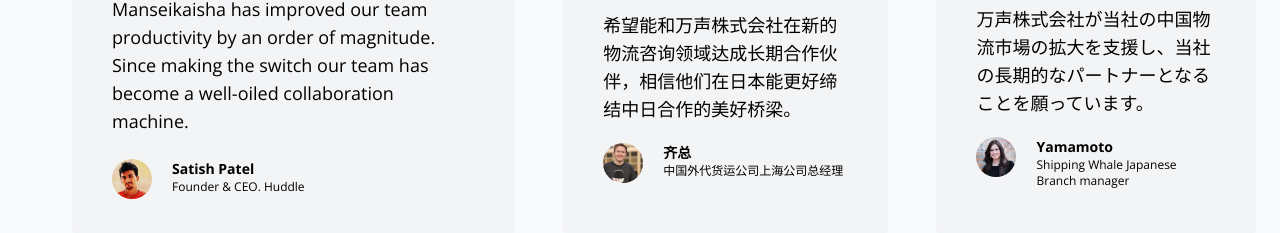
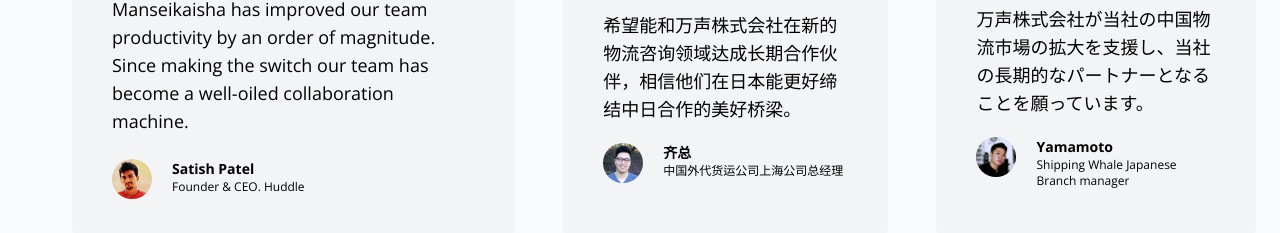
Before and after one commit to lookingforcharlie/fylolandingpage, a website: page index.html in a window 1280 px wide. Shown: the part 2750-2983 px from the top of the page. Drawn offline with nearby package versions, Linux system fonts and the light colour scheme; a web font is replaced by a local one.

Commit message:
fixed avatar

```diff
--- a/index.html
+++ b/index.html
@@ -251,7 +251,7 @@
             </p>
             <div class="flex space-x-5">
               <img
-                src="images/profile-2.jpg"
+                src="images/profile-4.jpeg"
                 alt=""
                 class="h-10 rounded-full"
               />
@@ -273,7 +273,7 @@
             </p>
             <div class="flex space-x-5">
               <img
-                src="images/profile-3.jpg"
+                src="images/profile-5.jpeg"
                 alt=""
                 class="h-10 rounded-full"
               />
```
Also changed, not shown: images/profile-4.jpeg (added), images/profile-5.jpeg (added).
